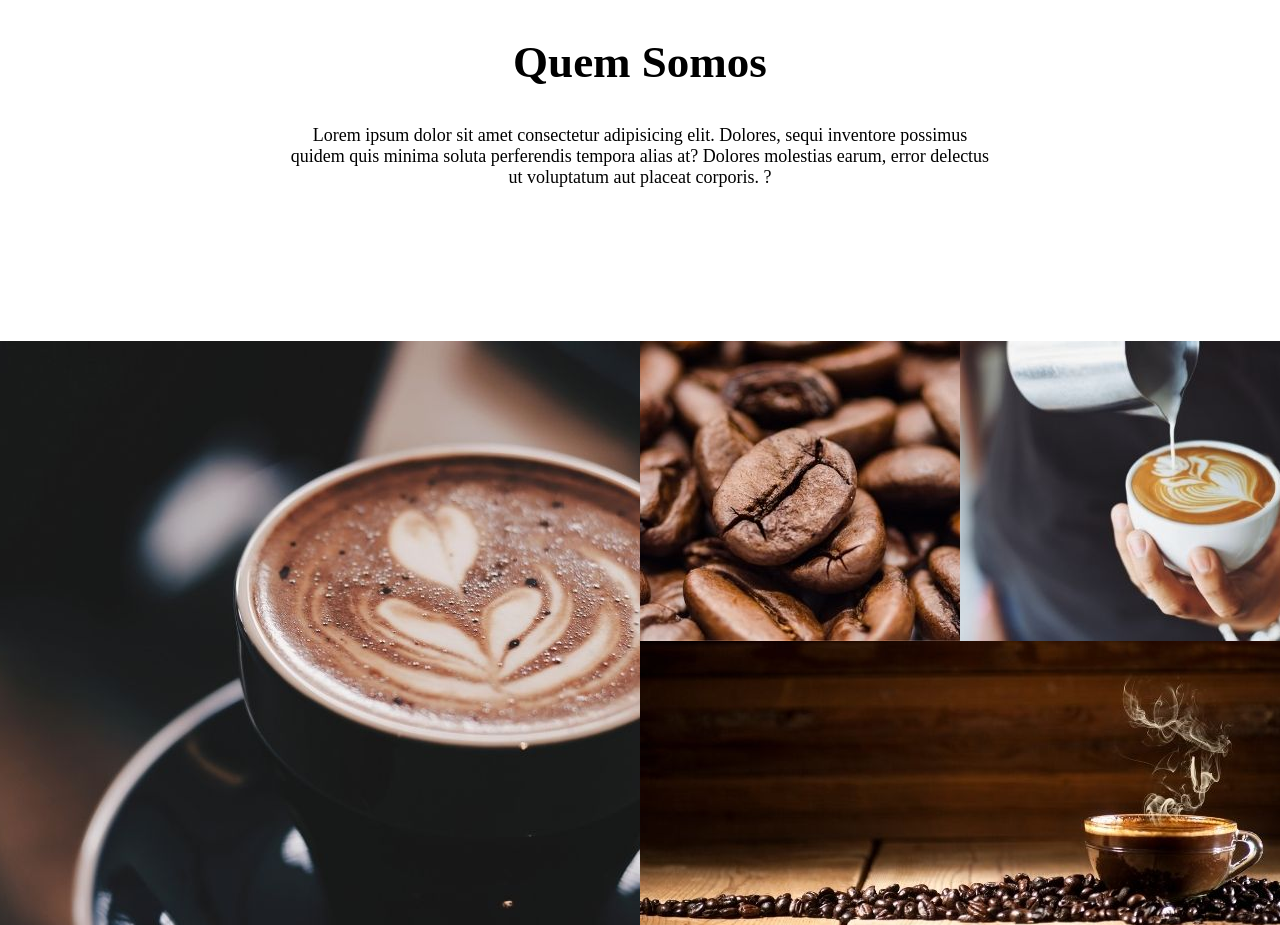
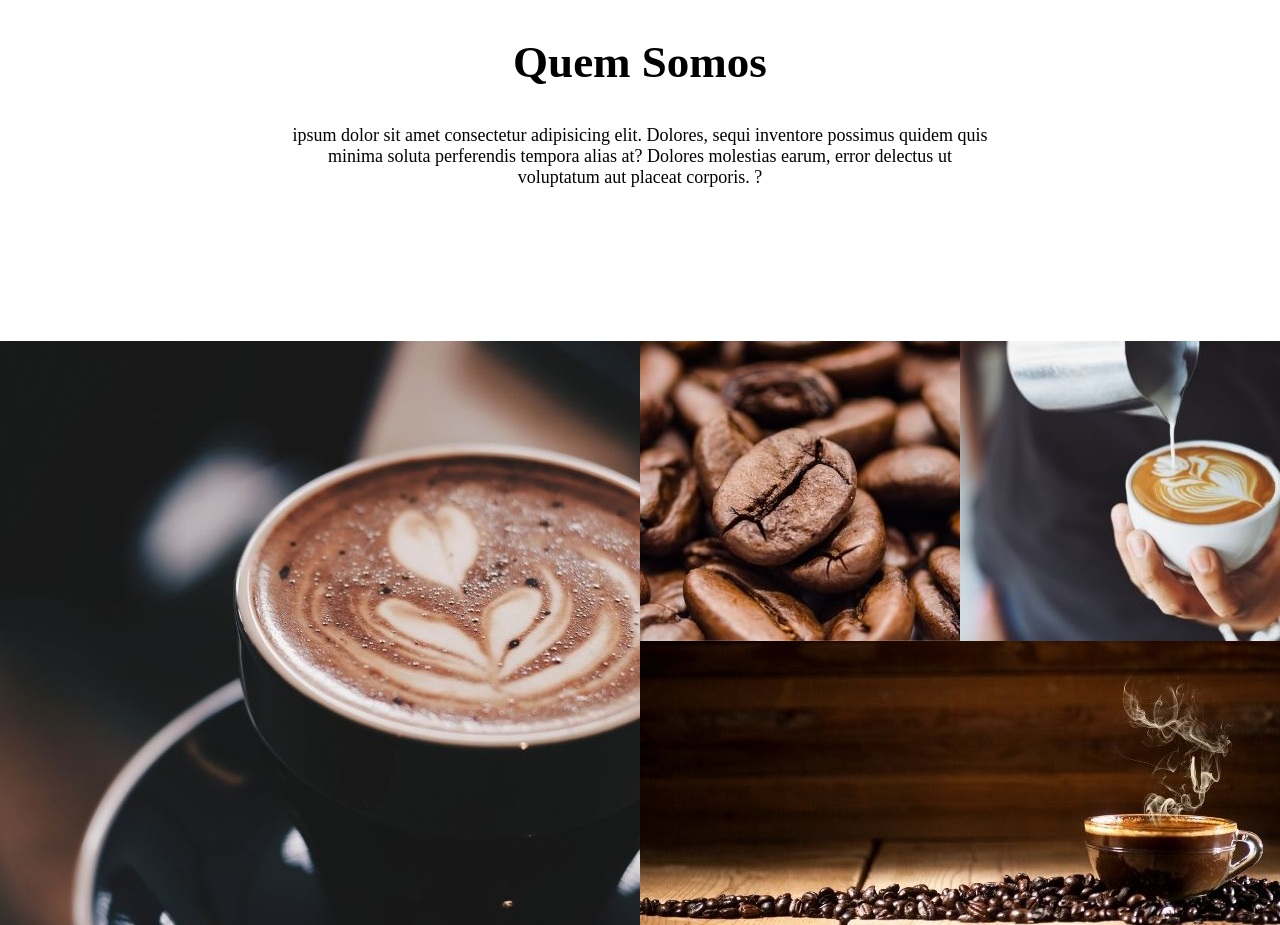
Before and after one commit to eneilson-oliveira/Site-code-cafe, a plain HTML site: page index.html in a window 1280 px wide. Shown: the part 1120-2045 px from the top of the page. Drawn offline with Linux system fonts and the light colour scheme; a web font is replaced by a local one.

Commit message:
incluso index.html

```diff
--- a/index.html
+++ b/index.html
@@ -38,7 +38,7 @@
         <img src="src/images/logo-secoes.png">
         <h2>Quem Somos</h2>
       </header>
-      <p> Lorem ipsum dolor sit amet consectetur
+      <p>  ipsum dolor sit amet consectetur
          adipisicing elit. Dolores, sequi inventore possimus
           quidem quis minima soluta perferendis tempora alias at?
          Dolores molestias earum, error delectus ut voluptatum
```
